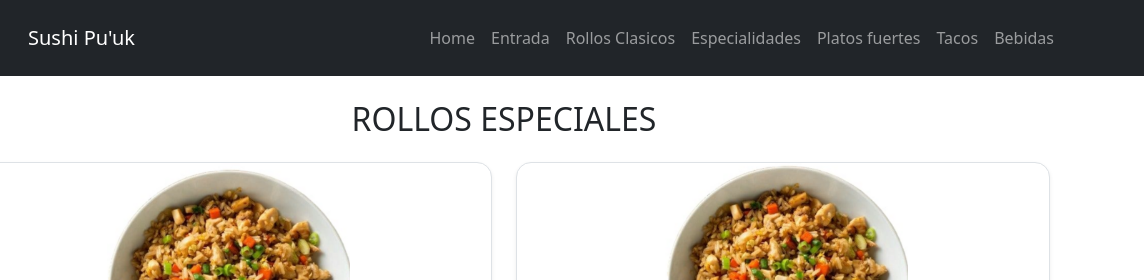
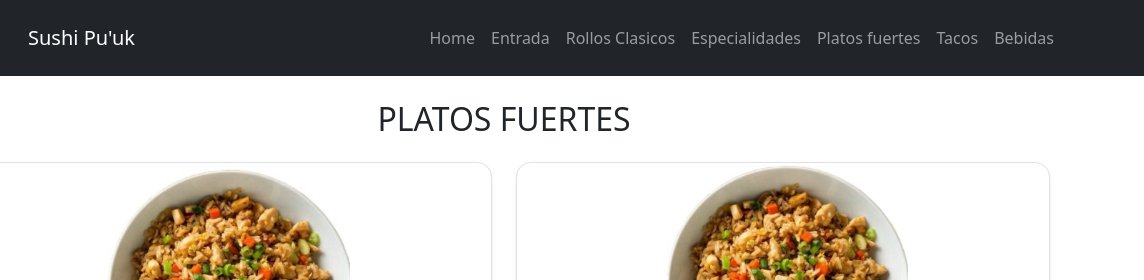
Before and after one commit to Martin03v/SUSHI_PU-UK, a plain HTML site: page views_html/view_platos_fuertes.html in a window 1280 px wide. Shown: the top 280 px of the page, 136-1280 px from the left. Drawn offline with nearby package versions, Linux system fonts and the light colour scheme.

Commit message:
ruta de carpetas 6

```diff
--- a/views_html/view_platos_fuertes.html
+++ b/views_html/view_platos_fuertes.html
@@ -65,7 +65,7 @@
 
         <!-- TITULO PRINCIPAL-->
     <div class="text-container">
-        <h2 class="mt-4">ROLLOS ESPECIALES</h2>
+        <h2 class="mt-4">PLATOS FUERTES</h2>
 
     <div class="container">
         <div class="container mt-4">
```
Also changed, not shown: index.html (+1 -1 lines).
